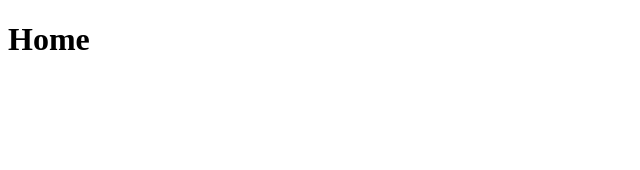
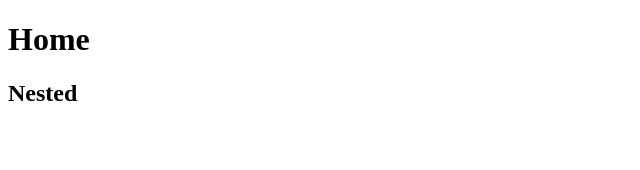
Before and after one commit to ashishsingh1331/next-axelerant-pages, a Next.js app: page / in a window 1280 px wide. Shown: the top 170 px of the page, without its empty margins (0-640 px from the left). Built offline with nearby package versions, Linux system fonts and the light colour scheme.

Commit message:
Pages directory metadata

```diff
--- a/src/pages/index.tsx
+++ b/src/pages/index.tsx
@@ -1,7 +1,24 @@
+import Head from "next/head";
+
 export default function Home() {
   return (
     <>
+      <Head>
+        <title>This is home page title</title>
+      </Head>
       <h1>Home</h1>
+      <NestedComponent />
     </>
   );
 }
+
+function NestedComponent() {
+  return (
+    <>
+      <Head>
+        <title>This is new title</title>
+      </Head>
+      <h2>Nested</h2>
+    </>
+  );
+}
```
